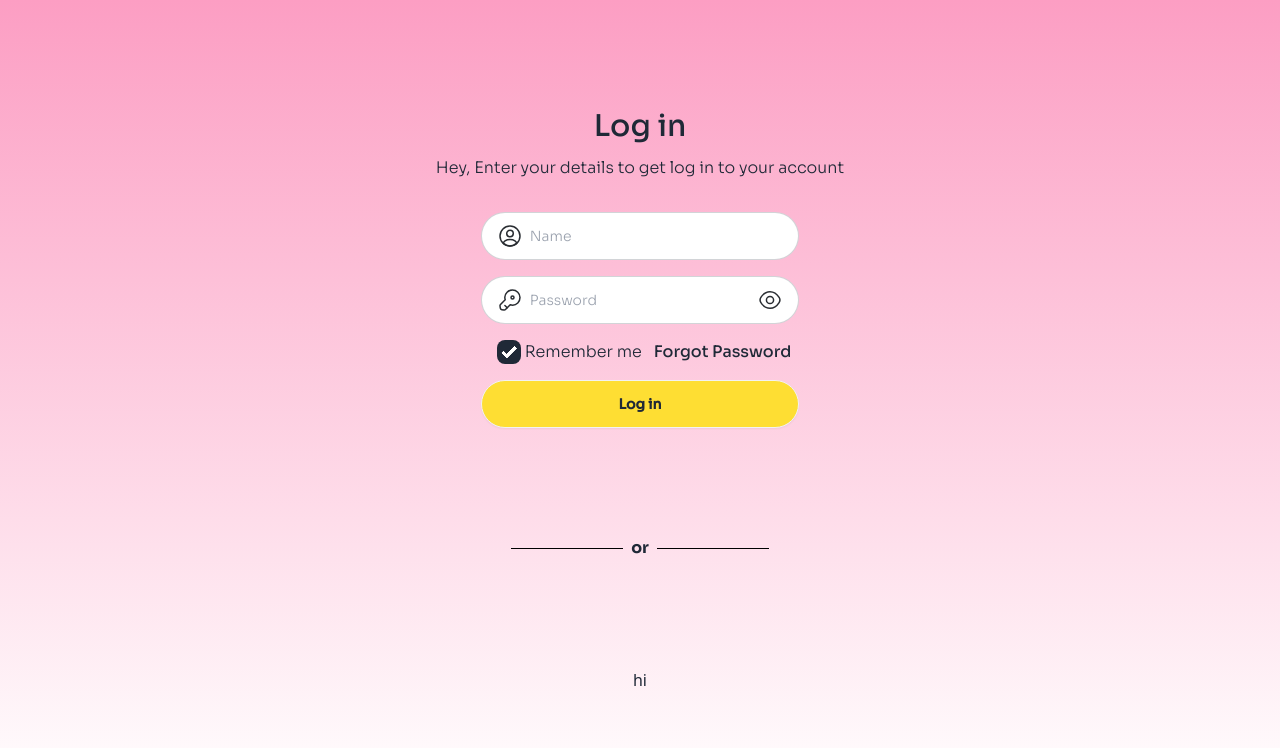
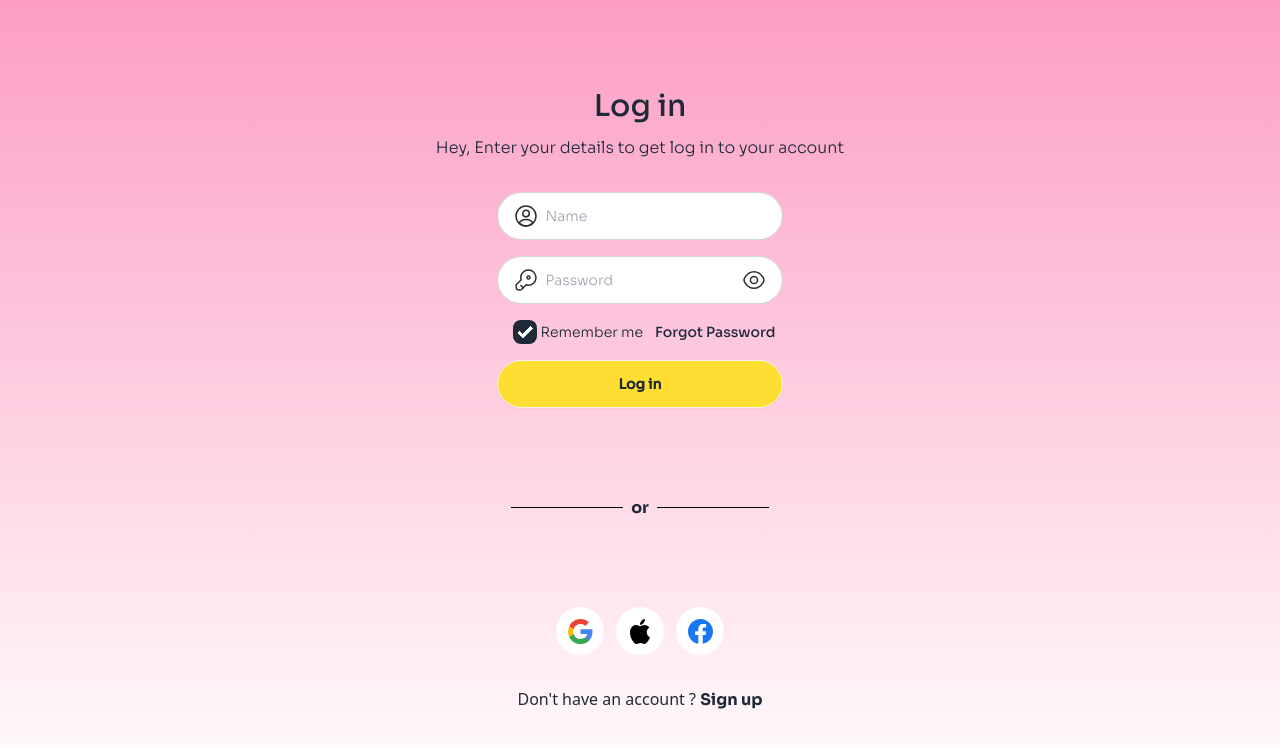
Before and after one commit to abolfazlmekaniki/test_2, a React (Vite) app: page / in a window 1280 px wide. Shown: the top 748 px of the page. Built offline with nearby package versions, Linux system fonts and the light colour scheme.

Commit message:
finish login page and lots of other stuff like fonts , icons ... (finish for now , I have another work to do today )

```diff
--- /dev/null
+++ b/public/assets/icon/Authentication/Apple/index.tsx
@@ -0,0 +1,13 @@
+import React from "react"
+export const Apple = (
+    <svg xmlns="http://www.w3.org/2000/svg" width="20" height="25" viewBox="0 0 20 25" fill="none">
+<g clip-path="url(#clip0_15_1434)">
+<path d="M19.3735 8.52941C17.7349 9.55882 16.7229 11.3235 16.7229 13.2843C16.7229 15.4902 18.0241 17.5 20 18.3333C19.6145 19.6078 19.0361 20.7843 18.3133 21.8627C17.253 23.3824 16.1446 24.951 14.506 24.951C12.8675 24.951 12.3855 23.9706 10.4578 23.9706C8.57831 23.9706 7.90361 25 6.36145 25C4.81928 25 3.75904 23.5784 2.55422 21.8137C0.963856 19.3627 0.0481928 16.5196 0 13.5294C0 8.67647 3.08434 6.07843 6.16867 6.07843C7.80723 6.07843 9.15663 7.15686 10.1687 7.15686C11.1325 7.15686 12.6747 6.02941 14.506 6.02941C16.4337 5.98039 18.2651 6.91176 19.3735 8.52941ZM13.6386 3.97059C14.4578 2.9902 14.8916 1.76471 14.9398 0.490196C14.9398 0.343137 14.9398 0.147059 14.8916 0C13.494 0.147059 12.1928 0.833333 11.2771 1.91176C10.4578 2.84314 9.9759 4.01961 9.92771 5.29412C9.92771 5.44118 9.92771 5.58824 9.9759 5.73529C10.0723 5.73529 10.2169 5.78431 10.3133 5.78431C11.6145 5.68627 12.8193 5 13.6386 3.97059Z" fill="black"/>
+</g>
+<defs>
+<clipPath id="clip0_15_1434">
+<rect width="20" height="25" fill="white"/>
+</clipPath>
+</defs>
+</svg>
+)
--- /dev/null
+++ b/public/assets/icon/Authentication/Facebook/index.tsx
@@ -0,0 +1,7 @@
+import React from "react"
+export const FaceBook=(
+    <svg xmlns="http://www.w3.org/2000/svg" width="25" height="25" viewBox="0 0 25 25" fill="none">
+<path d="M25 12.5C25 5.59643 19.4036 -5.72205e-06 12.5 -5.72205e-06C5.59644 -5.72205e-06 0 5.59643 0 12.5C0 18.7391 4.57107 23.9104 10.5469 24.8481V16.1133H7.37305V12.5H10.5469V9.74609C10.5469 6.61328 12.413 4.88281 15.2683 4.88281C16.6359 4.88281 18.0664 5.12695 18.0664 5.12695V8.20312H16.4902C14.9374 8.20312 14.4531 9.16667 14.4531 10.1552V12.5H17.9199L17.3657 16.1133H14.4531V24.8481C20.4289 23.9104 25 18.7391 25 12.5Z" fill="#1877F2"/>
+<path d="M17.3657 16.1133L17.9199 12.5H14.4531V10.1552C14.4531 9.16667 14.9374 8.20312 16.4902 8.20312H18.0664V5.12695C18.0664 5.12695 16.6359 4.88281 15.2683 4.88281C12.413 4.88281 10.5469 6.61328 10.5469 9.74609V12.5H7.37305V16.1133H10.5469V24.8481C11.1833 24.948 11.8355 25 12.5 25C13.1645 25 13.8167 24.948 14.4531 24.8481V16.1133H17.3657Z" fill="white"/>
+</svg>
+)
--- /dev/null
+++ b/public/assets/icon/Authentication/Google/index.tsx
@@ -0,0 +1,16 @@
+import React from 'react'
+export const Google = (
+    <svg xmlns="http://www.w3.org/2000/svg" width="25" height="25" viewBox="0 0 25 25" fill="none">
+<g clip-path="url(#clip0_15_1426)">
+<path d="M24.5016 12.8208C24.5016 11.9373 24.4223 11.0879 24.275 10.2723H12.5392V15.0918H19.2454C18.9565 16.6492 18.0786 17.9687 16.7589 18.8522V21.9783H20.786C23.1422 19.8093 24.5016 16.6152 24.5016 12.8208Z" fill="#4285F4"/>
+<path d="M12.5392 24.9969C15.9036 24.9969 18.7243 23.8812 20.786 21.9783L16.7589 18.8522C15.6431 19.5998 14.2157 20.0415 12.5392 20.0415C9.29374 20.0415 6.54671 17.8498 5.56684 14.9049H1.40381V18.133C3.45417 22.2049 7.66818 24.9969 12.5392 24.9969Z" fill="#34A853"/>
+<path d="M5.56684 14.9049C5.31762 14.1574 5.17602 13.3588 5.17602 12.5377C5.17602 11.7165 5.31762 10.918 5.56684 10.1704V6.94234H1.4038C0.531549 8.67854 0.0776614 10.5947 0.0784312 12.5377C0.0784312 14.5481 0.55987 16.451 1.4038 18.133L5.56684 14.9049Z" fill="#FBBC05"/>
+<path d="M12.5392 5.03381C14.3687 5.03381 16.0112 5.66244 17.3026 6.89703L20.8766 3.3235C18.7186 1.31304 15.898 0.0784454 12.5392 0.0784454C7.66818 0.0784454 3.45417 2.87044 1.40381 6.94234L5.56684 10.1704C6.54671 7.2255 9.29375 5.03381 12.5392 5.03381Z" fill="#EA4335"/>
+</g>
+<defs>
+<clipPath id="clip0_15_1426">
+<rect width="25" height="25" fill="white"/>
+</clipPath>
+</defs>
+</svg>
+)
--- /dev/null
+++ b/src/components/authentication/ContinueWith/index.tsx
@@ -0,0 +1,18 @@
+import {Google} from '../../../../public/assets/icon/Authentication/Google'
+import {FaceBook} from '../../../../public/assets/icon/Authentication/Facebook'
+import {Apple} from '../../../../public/assets/icon/Authentication/Apple'
+const ContinueWith = () => {
+  return (
+    <main className="flex flex-col justify-center space-y-8 items-center">
+        <div className="flex justify-center items-center space-x-3">
+
+             <a href='/'  className="w-12 bg-white h-12 rounded-full flex items-center justify-center">{Google}</a>
+             <a href='/' className="w-12  bg-white h-12 rounded-full flex items-center justify-center">{Apple}</a>
+             <a href='/' className="w-12  bg-white h-12 rounded-full flex items-center justify-center">{FaceBook}</a>
+        </div>
+        <h2 className='text-xs sm:text-base'>Don't have an account ? <a href="/" className='font-sora_bold text-xs sm:text-base'>Sign up</a></h2>
+    </main>
+  )
+}
+
+export default ContinueWith
--- a/src/components/authentication/Login/index.tsx
+++ b/src/components/authentication/Login/index.tsx
@@ -1,11 +1,11 @@
-import LoginForm from "../Form"
+import LoginForm from "../LoginForm"
 
 const Login = () => {
   return (
     <main className="flex flex-col px-6 justify-around items-center space-y-8">
             <div className="flex flex-col space-y-3 justify-center items-center">
-                <h1 className="font-sora_reg text-3xl">Log in</h1>
-                <h6 className="font-sora_lig text-center ">Hey, Enter your details to get log in to your account</h6>
+                <h1 className="font-sora_reg text-2xl sm:text-3xl ">Log in</h1>
+                <h6 className="font-sora_lig text-center  text-sm sm:text-base ">Hey, Enter your details to get log in to your account</h6>
             </div>
             <LoginForm/>
     </main>
--- a/src/components/authentication/Form/index.tsx
+++ b/src/components/authentication/LoginForm/index.tsx
@@ -12,10 +12,10 @@ const LoginForm = ():JSX.Element => {
         <div className="flex space-x-1 px-2 justify-between items-center">
             <div className="flex space-x-1 px-2 items-center">
                 <input type="checkbox" defaultChecked className="checkbox" />
-                <span className="label-text font-sora_lig text-xs sm:text-base">Remember me</span>
+                <span className="label-text font-sora_lig text-xs sm:text-sm">Remember me</span>
 
             </div>
-            <a href="/" className="ml-10 font-sora_med text-xs sm:text-base">Forgot Password</a>
+            <a href="/" className="ml-10 font-sora_med text-xs sm:text-sm">Forgot Password</a>
         </div>
         <Button value="Log in"/>
     </form>
--- a/src/pages/Authentication/LoginPage/index.tsx
+++ b/src/pages/Authentication/LoginPage/index.tsx
@@ -1,9 +1,10 @@
+import ContinueWith from "../../../components/authentication/ContinueWith"
 import Login from "../../../components/authentication/Login"
 import Layout from "../../../layouts/Main"
 
 const LoginPage = () => {
   return (
-    <Layout children1={<Login/>} children2={<>hi</>} />
+    <Layout children1={<Login/>} children2={<ContinueWith/>} />
   )
 }
 
```
